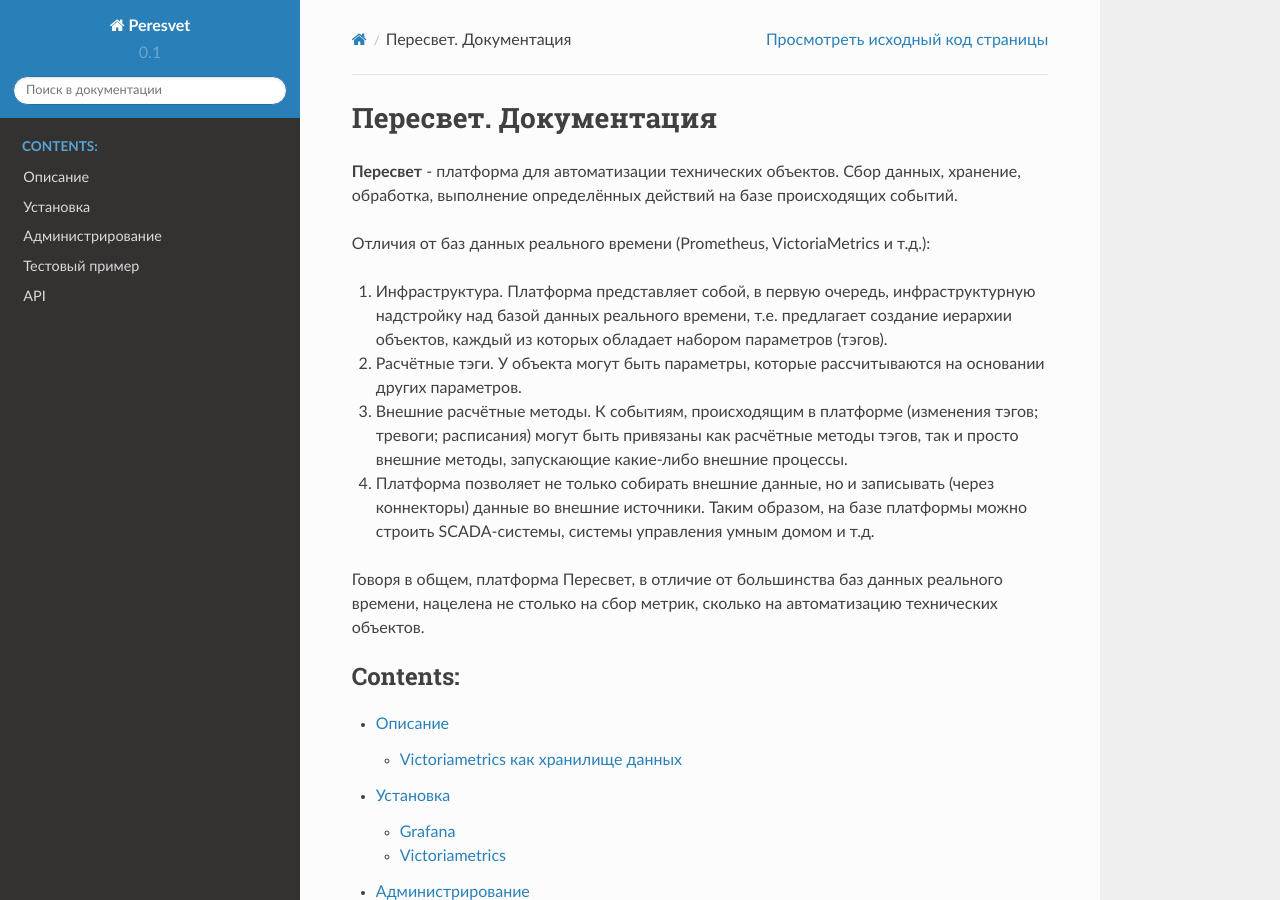
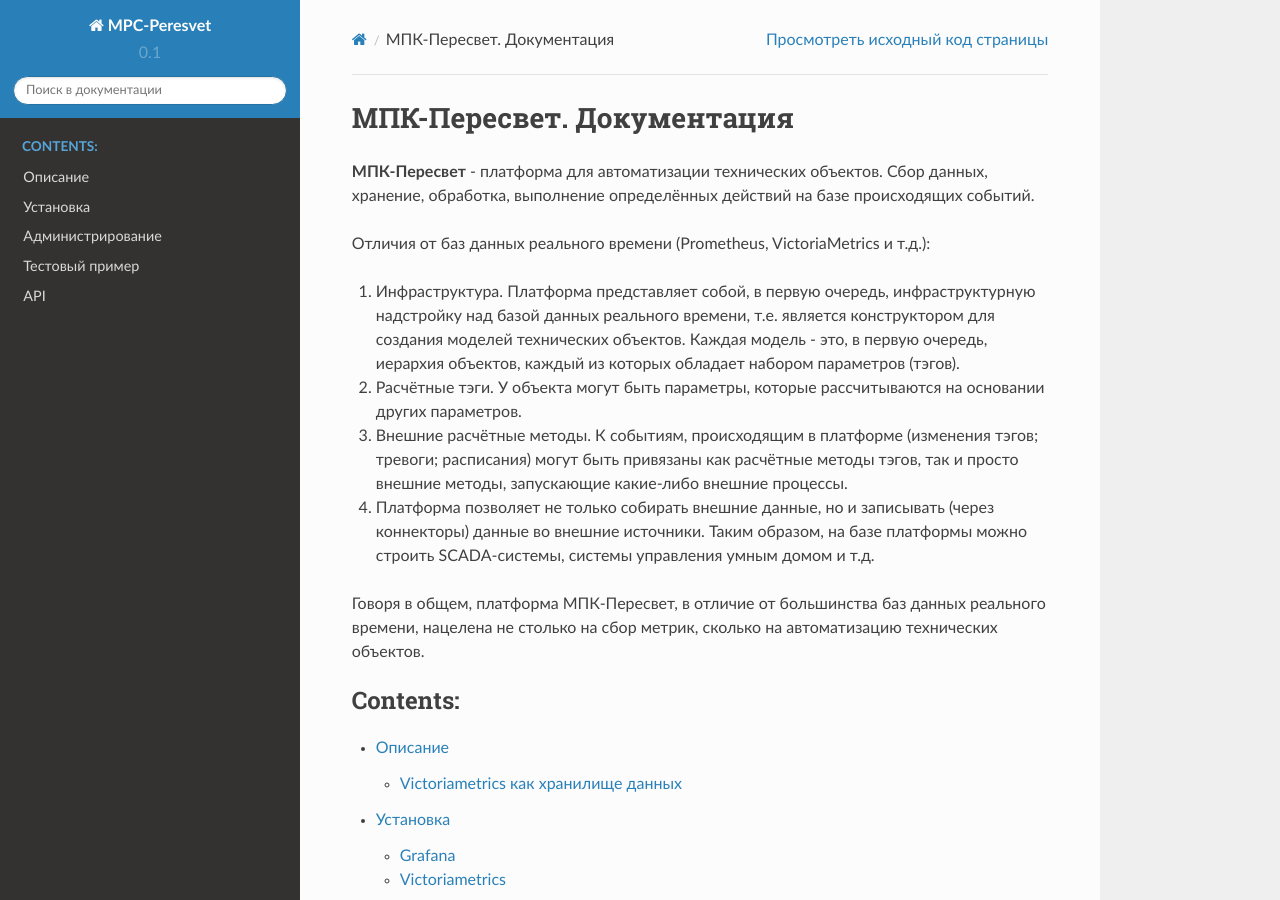
Before and after one commit to mp-co-ru/mpc-peresvet, a Sphinx documentation site: the page built from docs/source/index.rst, in a window 1280 px wide and 900 px high. Built offline with Sphinx 7.4.7 and the Read the Docs theme 2.0.0, drawn with Linux system fonts in a browser that asks for light colours; some of the changed text lies outside the part shown.

Commit message:
#6 realized

```diff
--- a/docs/source/conf.py
+++ b/docs/source/conf.py
@@ -19,9 +19,9 @@
 
 # -- Project information -----------------------------------------------------
 
-project = 'Peresvet'
-copyright = '2021, Vladimir Badashkin'
-author = 'Vladimir Badashkin'
+project = 'MPC-Peresvet'
+copyright = '2022, Match Point Consulting Ltd.'
+author = 'Match Point Consulting Ltd.'
 
 # The short X.Y version
 version = '0.1'
@@ -109,7 +109,7 @@ html_static_path = ['_static']
 # -- Options for HTMLHelp output ---------------------------------------------
 
 # Output file base name for HTML help builder.
-htmlhelp_basename = 'Peresvetdoc'
+htmlhelp_basename = 'MPCPeresvetdoc'
 
 
 # -- Options for LaTeX output ------------------------------------------------
@@ -136,8 +136,8 @@ latex_elements = {
 # (source start file, target name, title,
 #  author, documentclass [howto, manual, or own class]).
 latex_documents = [
-    (master_doc, 'Peresvet.tex', 'Peresvet Documentation',
-     'Vladimir Badashkin', 'manual'),
+    (master_doc, 'MPC-Peresvet.tex', 'MPC-Peresvet Documentation',
+     'Match Point Consulting Ltd.', 'manual'),
 ]
 
 
@@ -146,7 +146,7 @@ latex_documents = [
 # One entry per manual page. List of tuples
 # (source start file, name, description, authors, manual section).
 man_pages = [
-    (master_doc, 'peresvet', 'Peresvet Documentation',
+    (master_doc, 'MPC-Peresvet', 'MPC-Peresvet Documentation',
      [author], 1)
 ]
 
@@ -157,8 +157,8 @@ man_pages = [
 # (source start file, target name, title, author,
 #  dir menu entry, description, category)
 texinfo_documents = [
-    (master_doc, 'Peresvet', 'Peresvet Documentation',
-     author, 'Peresvet', 'One line description of project.',
+    (master_doc, 'MPC-Peresvet', 'MPC-Peresvet Documentation',
+     author, 'MPC-Peresvet', 'MPC-Peresvet. Industrial autommmation',
      'Miscellaneous'),
 ]
 
--- a/docs/source/index.rst
+++ b/docs/source/index.rst
@@ -1,24 +1,25 @@
-.. Peresvet documentation master file, created by
+.. MPC-Peresvet documentation master file, created by
    sphinx-quickstart on Wed Oct 27 18:48:08 2021.
    You can adapt this file completely to your liking, but it should at least
    contain the root `toctree` directive.
 
-Пересвет. Документация
-======================
-**Пересвет** - платформа для автоматизации технических объектов. Сбор данных, хранение, обработка,
+МПК-Пересвет. Документация
+==========================
+**МПК-Пересвет** - платформа для автоматизации технических объектов. Сбор данных, хранение, обработка,
 выполнение определённых действий на базе происходящих событий.
 
 Отличия от баз данных реального времени (Prometheus, VictoriaMetrics и т.д.):
 
 #. Инфраструктура. Платформа представляет собой, в первую очередь, инфраструктурную надстройку над базой данных реального времени,
-   т.е. предлагает создание иерархии объектов, каждый из которых обладает набором параметров (тэгов).
+   т.е. является конструктором для создания моделей технических объектов.
+   Каждая модель - это, в первую очередь, иерархия объектов, каждый из которых обладает набором параметров (тэгов).
 #. Расчётные тэги. У объекта могут быть параметры, которые рассчитываются на основании других параметров.
 #. Внешние расчётные методы. К событиям, происходящим в платформе (изменения тэгов; тревоги; расписания) могут быть
    привязаны как расчётные методы тэгов, так и просто внешние методы, запускающие какие-либо внешние процессы.
 #. Платформа позволяет не только собирать внешние данные, но и записывать (через коннекторы) данные во внешние источники.
    Таким образом, на базе платформы можно строить SCADA-системы, системы управления умным домом и т.д.
 
-Говоря в общем, платформа Пересвет, в отличие от большинства баз данных реального времени, нацелена не столько на сбор метрик,
+Говоря в общем, платформа МПК-Пересвет, в отличие от большинства баз данных реального времени, нацелена не столько на сбор метрик,
 сколько на автоматизацию технических объектов.
 
 .. toctree::
@@ -40,7 +41,7 @@ Indices and tables
 * :ref:`search`
 
 
-.. OstecDoc documentation master file, created by
+.. MPC-Peresvet documentation master file, created by
    sphinx-quickstart on Thu May 31 10:09:56 2018.
    You can adapt this file completely to your liking, but it should at least
    contain the root `toctree` directive.
```
